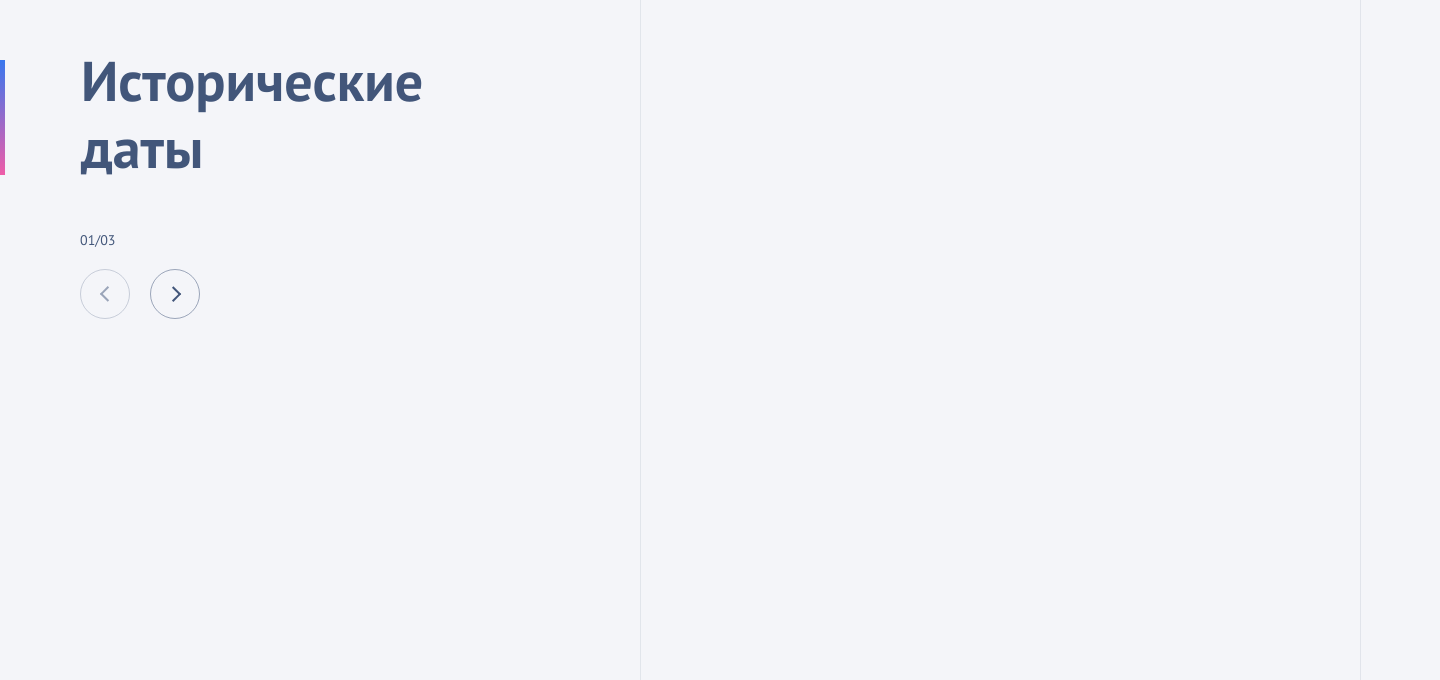
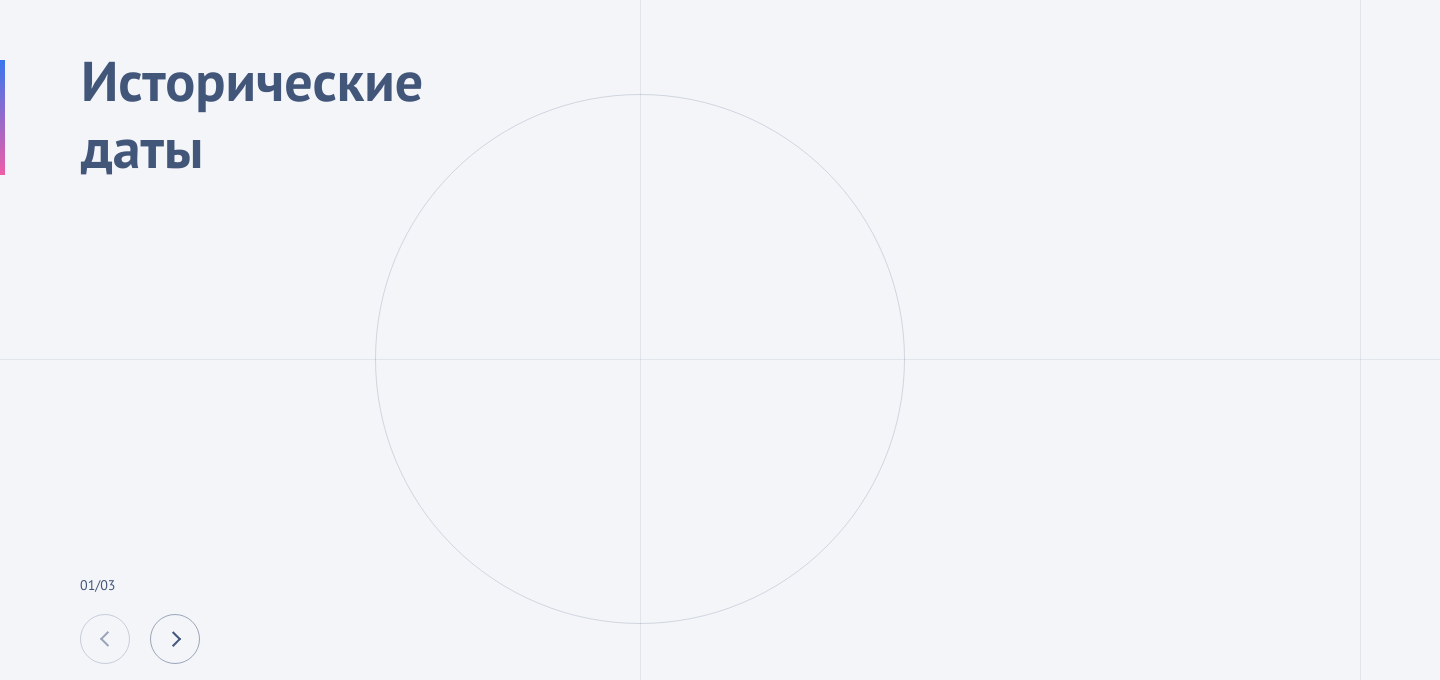
Before and after one commit to juliaanto/historical-dates, a React (Create React App) app: page / in a window 1280 px wide. Shown: the part 120-800 px from the top of the page, 1440 px wide, since content can reach past the window. Built offline with nearby package versions, Linux system fonts and the light colour scheme.

Commit message:
Добавлена окружность

```diff
--- a/src/components/controls/controls.styled.ts
+++ b/src/components/controls/controls.styled.ts
@@ -6,7 +6,8 @@ interface ButtonProps {
 }
 
 const Block: any = styled.div`
-  margin-top: 50px;
+  margin-top: -48px;
+  margin-left: 80px;
   width: 120px;
   display: flex;
   flex-wrap: wrap;
--- a/src/components/main/main.styled.ts
+++ b/src/components/main/main.styled.ts
@@ -4,30 +4,16 @@ const Block: any = styled.div`
   max-width: 1440px;
   margin: 0 auto;
   padding-top: 167px;
-  padding-left: 80px;
 
-  &::before {
+  &::after {
     content: "";
-    position: absolute;
-    width: 1440px;
+    position: fixed;
+    background-color: rgba(${({ theme }) => theme.color.basicDarkRGB}, .1);
+    width: 1px;
     height: 100vh;
     left: 50vw;
     top: 0vh;
-    transform: translate(-50%);
-    border-left: 1px solid ${({ theme }) => theme.color.basicDark};
-    border-right: 1px solid ${({ theme }) => theme.color.basicDark};
-    opacity: 10%;
-  }
-
-  &::after {
-    content: "";
-    position: absolute;
-    width: 50vw;
-    height: 100vh;
-    left: 50vw;
-    top: 0vh;
-    border-left: 1px solid ${({ theme }) => theme.color.basicDark};
-    opacity: 10%;
+    box-shadow: 720px 0 rgba(${({ theme }) => theme.color.basicDarkRGB}, .1), -720px 0 rgba(${({ theme }) => theme.color.basicDarkRGB}, .1);
   }
 `;
 
@@ -40,7 +26,7 @@ Block.Heading = styled.h1`
   border-left-width: 5px;
   border-left-style: solid;
   border-image: linear-gradient(to bottom, transparent 10%, #3877EE 10%, #EF5DA8 95%, transparent 95%) 1;
-  margin-left: -80px;
+  margin-bottom: -87px;
 `;
 
 export default Block;
--- a/src/components/time-wheel/time-wheel.tsx
+++ b/src/components/time-wheel/time-wheel.tsx
@@ -1,9 +1,11 @@
 import Block from "./time-wheel.styled";
 import Controls from "../controls/controls";
+import Wheel from "../wheel/wheel";
 
 function TimeWheel() {
   return (
     <Block>
+      <Wheel />
       <Controls />
     </Block>
   )
--- /dev/null
+++ b/src/components/wheel/wheel.styled.ts
@@ -0,0 +1,26 @@
+import styled from 'styled-components';
+
+const Block: any = styled.div`
+  display: flex;
+  justify-content: center;
+  position: relative;
+
+  &::after {
+    content: "";
+    position: absolute;
+    height: 1px;
+    width: 1440px;
+    background-color: rgba(${({ theme }) => theme.color.basicDarkRGB}, .1);
+    left: 0;
+    top: 50%;
+  }
+`;
+
+Block.Basis = styled.div`
+  width: 530px;
+  height: 530px;
+  border: 1px solid rgba(${({ theme }) => theme.color.basicDarkRGB}, .2);
+  border-radius: 50%;
+`;
+
+export default Block;
--- /dev/null
+++ b/src/components/wheel/wheel.tsx
@@ -0,0 +1,11 @@
+import Block from "./wheel.styled";
+
+function Wheel() {
+  return (
+    <Block>
+      <Block.Basis />
+    </Block>
+  )
+}
+
+export default Wheel;
--- a/src/theme/styled.d.ts
+++ b/src/theme/styled.d.ts
@@ -5,6 +5,7 @@ declare module 'styled-components' {
     color: {
       basicLight: string;
       basicDark: string;
+      basicDarkRGB: string;
     };
   }
 }
--- a/src/theme/theme.ts
+++ b/src/theme/theme.ts
@@ -4,6 +4,7 @@ const theme: DefaultTheme = {
   color: {
     basicLight: '#f4f5f9',
     basicDark: '#42567A',
+    basicDarkRGB: '66, 86, 122',
   },
 };
 
```
